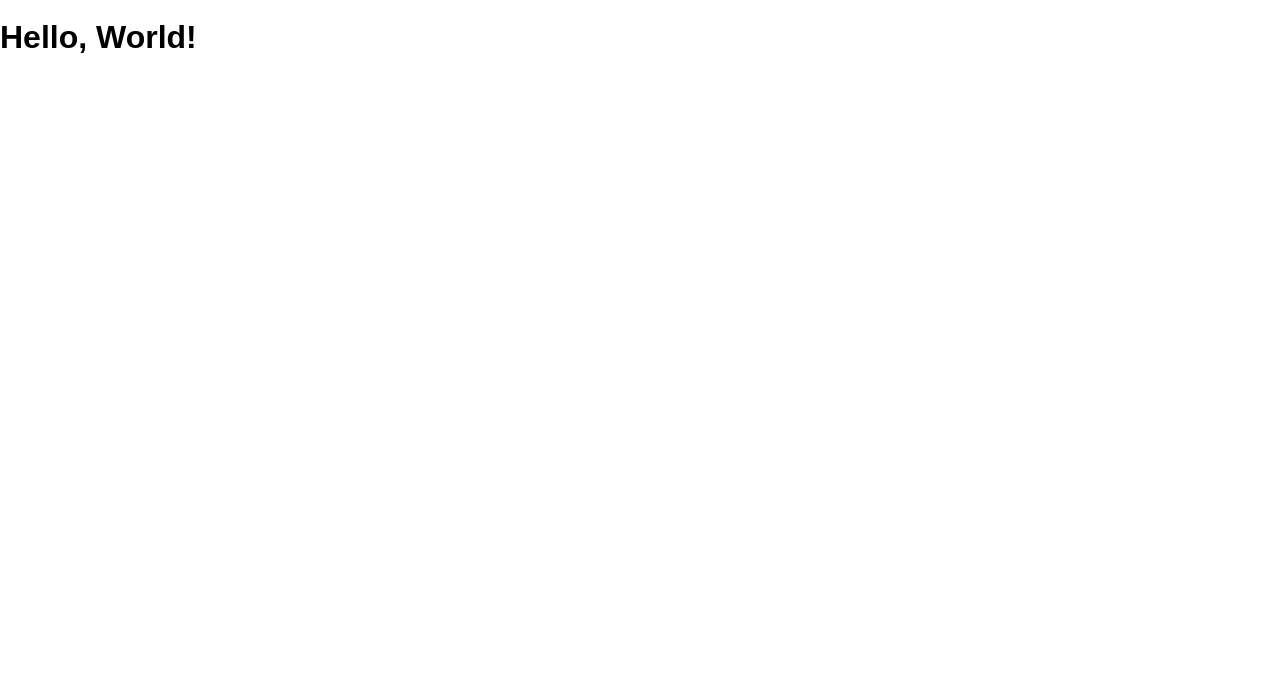
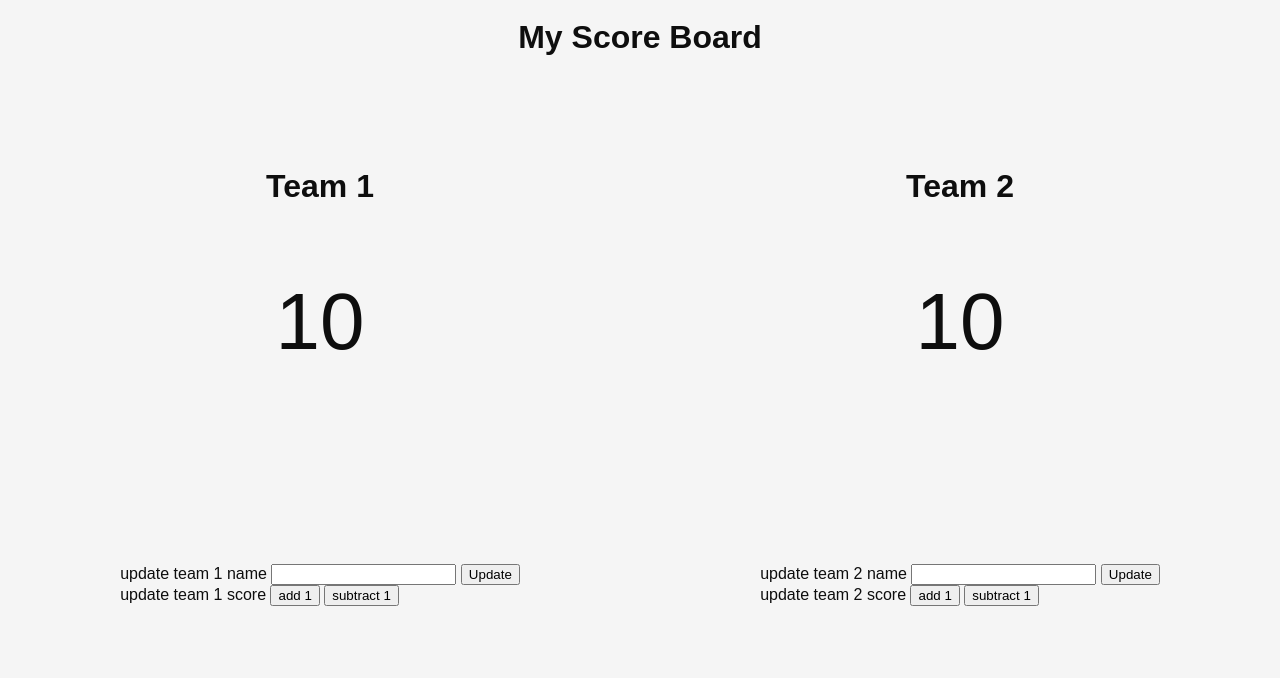
Before and after one commit to sgacio/score-board, a website: page public/index.html in a window 1280 px wide. Drawn offline with Linux system fonts and the light colour scheme.

Commit message:
functions and events for team one complete

```diff
--- a/public/index.html
+++ b/public/index.html
@@ -1,14 +1,57 @@
 <!DOCTYPE html>
 <html>
-  <head lang="en">
-    <meta charset="UTF-8">
-    <meta name="viewport" content="width=device-width, initial-scale=1">
-    <title>Score Board</title>
-    <link rel="shortcut icon" href="/favicon.ico">
-    <link rel="stylesheet" href="/screen.css">
-  </head>
-  <body>
-    <h1 class='hello-world'></h1>
-    <script src="/main.js" charset="utf-8"></script>
-  </body>
+
+<head lang="en">
+  <meta charset="UTF-8" />
+  <meta name="viewport" content="width=device-width, initial-scale=1" />
+  <title>Scoreboard</title>
+  <link rel="shortcut icon" href="/favicon.ico" />
+  <link rel="stylesheet" href="/screen.css" />
+</head>
+
+<body>
+  <h1>My Score Board</h1>
+  <section class="teams">
+    <section class="team one">
+      <section>
+        <h2 class="team-1-name">Team 1</h2>
+        <p class="team-1-score">10</p>
+      </section>
+      <section>
+        <section>
+          update team 1 name
+          <input type="text" class="team-1-input" />
+          <button class="update-team-1-name">Update</button>
+        </section>
+        <section>
+          update team 1 score
+          <button class="team-1-add-1-button">add 1</button>
+          <button class="team-1-subtract-1-button">subtract 1</button>
+        </section>
+      </section>
+    </section>
+    <section class="team two">
+      <section>
+        <h2 class="team-2-name">Team 2</h2>
+        <p class="team-2-score">10</p>
+      </section>
+
+      <section>
+        <section>
+          update team 2 name
+          <input type="text" class="team-2-input" />
+          <button class="update-team-2-name">Update</button>
+        </section>
+        <section>
+          update team 2 score
+          <button class="team-2-add-1-button">add 1</button>
+          <button class="team-2-subtract-1-button">subtract 1</button>
+        </section>
+      </section>
+    </section>
+  </section>
+
+  <script src="/main.js" charset="utf-8"></script>
+</body>
+
 </html>
--- a/public/main.js
+++ b/public/main.js
@@ -1,7 +1,61 @@
-const main = () => {
-  if (document.querySelector('h1.hello-world')) {
-    document.querySelector('h1.hello-world').textContent = 'Hello, World!'
-  }
+// setting the constants for team two //
+// const teamTwoInput = document.querySelector('.team-2-input')
+
+// const teamTwoName = document.querySelector('.team-2-name')
+
+// const teamTwoScore = document.querySelector('.team-2-score')
+
+// const teamTwoUpdateName = document.querySelector('.update-team-2-name')
+
+// const team2AddButton = document.querySelector('.team-2-add-1-button')
+
+// const team2SubButton = document.querySelector('.team-2-subtract-1-button')
+
+// team 1 functions  and constants //
+const team1UpdateName = () => {
+  console.log('New name was typed into box')
+
+  const currentName = document.querySelector('.team-1-name')
+
+  const team1Input = document.querySelector('.team-1-input')
+
+  currentName.innerHTML = team1Input.value
 }
 
-document.addEventListener('DOMContentLoaded', main)
+const team1AddButton = () => {
+  console.log('Button was clicked')
+
+  const currentScore = document.querySelector('.team-1-score').textContent
+
+  const newScore = parseInt(currentScore) + 1
+
+  document.querySelector('.team-1-score').textContent = newScore
+}
+
+const team1SubButton = () => {
+  console.log('Button was clicked')
+
+  const currentScore = document.querySelector('.team-1-score').textContent
+
+  const newScore = currentScore - 1
+
+  document.querySelector('.team-1-score').textContent = newScore
+}
+
+// team 2 functions and constants //
+
+// team 1 events //
+
+document
+  .querySelector('.team-1-add-1-button')
+  .addEventListener('click', team1AddButton)
+
+document
+  .querySelector('.team-1-subtract-1-button')
+  .addEventListener('click', team1SubButton)
+
+document
+  .querySelector('.update-team-1-name')
+  .addEventListener('click', team1UpdateName)
+
+document.addEventListener('DOMContentLoaded', () => {})
--- a/public/screen.css
+++ b/public/screen.css
@@ -9,4 +9,43 @@ html {
 body {
   margin: 0;
   min-height: 100%;
+  display: flex;
+  flex-direction: column;
+  align-items: center;
+  background-color: whitesmoke;
+  color: rgb(14, 14, 14);
 }
+
+body,
+html {
+  height: 100%;
+}
+
+h1 {
+  text-align: center;
+}
+
+.teams {
+  display: flex;
+  justify-content: space-around;
+  width: 100%;
+  height: 75%;
+}
+
+.team {
+  display: flex;
+  align-items: center;
+  flex-direction: column;
+  justify-content: space-around;
+  padding: 0.5rem;
+}
+
+.team h2 {
+  font-size: 2rem;
+}
+
+.team-1-score,
+.team-2-score {
+  text-align: center;
+  font-size: 5rem;
+}
```
